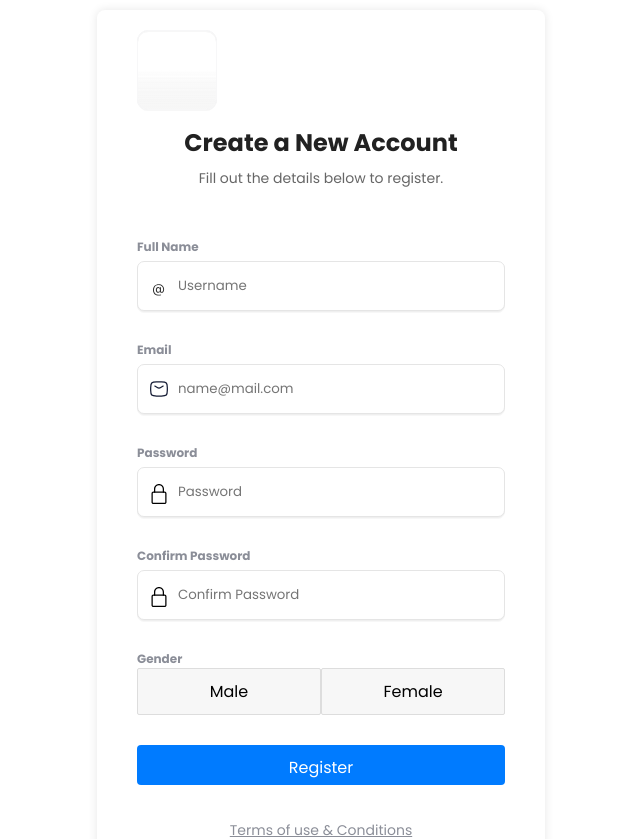
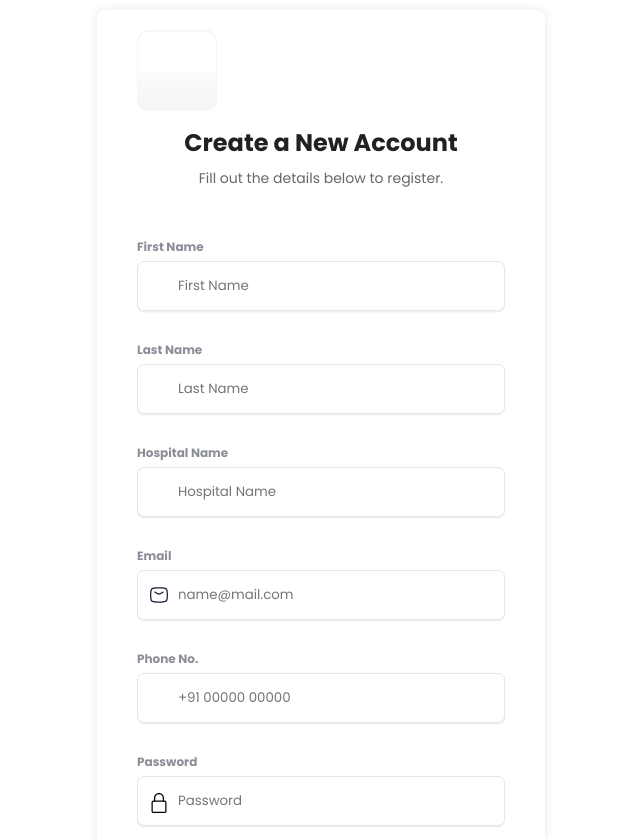
Before and after one commit to Naveenpy2001/HMS, a React (Create React App) app: page /Register in a window 1280 px wide. Shown: the top 839 px of the page, without its empty margins (319-959 px from the left). Built offline with nearby package versions, Linux system fonts and the light colour scheme.

Commit message:
'update'

```diff
--- a/src/Dashboard/Register.jsx
+++ b/src/Dashboard/Register.jsx
@@ -3,11 +3,16 @@ import axios from "axios";
 import "../css/register.css";
 
 const Register = () => {
-  const [username, setUsername] = useState("");
+  const [firstName, setFirstName] = useState("");
+  const [lastName, setLastName] = useState("");
+  const [hospitalName,setHospitalName] = useState("")
   const [email, setEmail] = useState("");
+  const [phone,setPhone] = useState('')
   const [password, setPassword] = useState("");
   const [confirmPassword, setConfirmPassword] = useState("");
-  const [gender, setGender] = useState("");
+  // const [gender, setGender] = useState("");
+
+  const [loading,setLoading] = useState(false);
 
   const handleSubmit = async (e) => {
     e.preventDefault();
@@ -17,13 +22,26 @@ const Register = () => {
       return;
     }
 
+    if(loading){
+      return (
+        <div class="loader">
+          <div class="justify-content-center jimu-primary-loading"></div>
+        </div>
+      );
+    }
     try {
-      const response = await axios.post("http://127.0.0.1:8000/api/register/", {
-        username,
+      setLoading(true)
+      const response = await axios.post("", {
+        firstName,
+        lastName,
+        hospitalName,
         email,
+        phone,
         password,
-        gender,
+        confirmPassword,
+        // gender,
       });
+      setLoading(false)
       console.log("Registration successful:", response.data);
     } catch (error) {
       console.error("Error registering:", error);
@@ -43,9 +61,9 @@ const Register = () => {
         <br />
         <div className="input_container">
           <label className="input_label" htmlFor="username_field">
-            Full Name
+            First Name
           </label>
-          <svg
+          {/* <svg
             viewBox="0 0 16 16"
             fill="#2e2e2e"
             height="16"
@@ -54,15 +72,45 @@ const Register = () => {
             class="icon"
           >
             <path d="M13.106 7.222c0-2.967-2.249-5.032-5.482-5.032-3.35 0-5.646 2.318-5.646 5.702 0 3.493 2.235 5.708 5.762 5.708.862 0 1.689-.123 2.304-.335v-.862c-.43.199-1.354.328-2.29.328-2.926 0-4.813-1.88-4.813-4.798 0-2.844 1.921-4.881 4.594-4.881 2.735 0 4.608 1.688 4.608 4.156 0 1.682-.554 2.769-1.416 2.769-.492 0-.772-.28-.772-.76V5.206H8.923v.834h-.11c-.266-.595-.881-.964-1.6-.964-1.4 0-2.378 1.162-2.378 2.823 0 1.737.957 2.906 2.379 2.906.8 0 1.415-.39 1.709-1.087h.11c.081.67.703 1.148 1.503 1.148 1.572 0 2.57-1.415 2.57-3.643zm-7.177.704c0-1.197.54-1.907 1.456-1.907.93 0 1.524.738 1.524 1.907S8.308 9.84 7.371 9.84c-.895 0-1.442-.725-1.442-1.914z"></path>
-          </svg>
+          </svg> */}
           <input
-            placeholder="Username"
+            placeholder="First Name"
             name="username"
             type="text"
             className="input_field"
             id="username_field"
-            value={username}
-            onChange={(e) => setUsername(e.target.value)}
+            value={firstName}
+            onChange={(e) => setFirstName(e.target.value)}
+          />
+        </div>
+        <div className="input_container">
+          <label className="input_label" htmlFor="username_field">
+            Last Name
+          </label>
+
+          <input
+            placeholder="Last Name"
+            name="username"
+            type="text"
+            className="input_field"
+            id="username_field"
+            value={lastName}
+            onChange={(e) => setLastName(e.target.value)}
+          />
+        </div>
+        <div className="input_container">
+          <label className="input_label" htmlFor="username_field">
+            Hospital Name
+          </label>
+
+          <input
+            placeholder="Hospital Name"
+            name="username"
+            type="text"
+            className="input_field"
+            id="username_field"
+            value={hospitalName}
+            onChange={(e) => setHospitalName(e.target.value)}
           />
         </div>
         <div className="input_container">
@@ -101,6 +149,23 @@ const Register = () => {
             onChange={(e) => setEmail(e.target.value)}
           />
         </div>
+
+        <div className="input_container">
+          <label className="input_label" htmlFor="username_field">
+            Phone No.
+          </label>
+
+          <input
+            placeholder="+91 00000 00000"
+            name="username"
+            type="tel"
+            className="input_field"
+            id="username_field"
+            value={phone}
+            onChange={(e) => setPhone(e.target.value)}
+          />
+        </div>
+
         <div className="input_container">
           <label className="input_label" htmlFor="password_field">
             Password
@@ -149,7 +214,7 @@ const Register = () => {
             onChange={(e) => setConfirmPassword(e.target.value)}
           />
         </div>
-        <div className="gender_container">
+        {/* <div className="gender_container">
           <p className="input_label">Gender</p>
           <div className="gender_options">
             <span
@@ -167,7 +232,7 @@ const Register = () => {
               Female
             </span>
           </div>
-        </div>
+        </div> */}
         <button type="submit" className="sign-in_btn">
           <span>Register</span>
         </button>
--- a/src/css/register.css
+++ b/src/css/register.css
@@ -88,3 +88,85 @@
     margin-top: 20px;
     font-size: 14px;
 }
+
+/* loader */
+
+/* From Uiverse.io by Donewenfu */
+.loader {
+    position: absolute;
+    top: 0;
+    bottom: 0;
+    left: 0;
+    right: 0;
+}
+
+.jimu-primary-loading:before,
+.jimu-primary-loading:after {
+    position: absolute;
+    top: 0;
+    content: '';
+}
+
+.jimu-primary-loading:before {
+    left: -19.992px;
+}
+
+.jimu-primary-loading:after {
+    left: 19.992px;
+    -webkit-animation-delay: 0.32s !important;
+    animation-delay: 0.32s !important;
+}
+
+.jimu-primary-loading:before,
+.jimu-primary-loading:after,
+.jimu-primary-loading {
+    background: #076fe5;
+    -webkit-animation: loading-keys-app-loading 0.8s infinite ease-in-out;
+    animation: loading-keys-app-loading 0.8s infinite ease-in-out;
+    width: 13.6px;
+    height: 32px;
+}
+
+.jimu-primary-loading {
+    text-indent: -9999em;
+    margin: auto;
+    position: absolute;
+    right: calc(50% - 6.8px);
+    top: calc(50% - 16px);
+    -webkit-animation-delay: 0.16s !important;
+    animation-delay: 0.16s !important;
+}
+
+@-webkit-keyframes loading-keys-app-loading {
+
+    0%,
+    80%,
+    100% {
+        opacity: .75;
+        box-shadow: 0 0 #076fe5;
+        height: 32px;
+    }
+
+    40% {
+        opacity: 1;
+        box-shadow: 0 -8px #076fe5;
+        height: 40px;
+    }
+}
+
+@keyframes loading-keys-app-loading {
+
+    0%,
+    80%,
+    100% {
+        opacity: .75;
+        box-shadow: 0 0 #076fe5;
+        height: 32px;
+    }
+
+    40% {
+        opacity: 1;
+        box-shadow: 0 -8px #076fe5;
+        height: 40px;
+    }
+}
```
